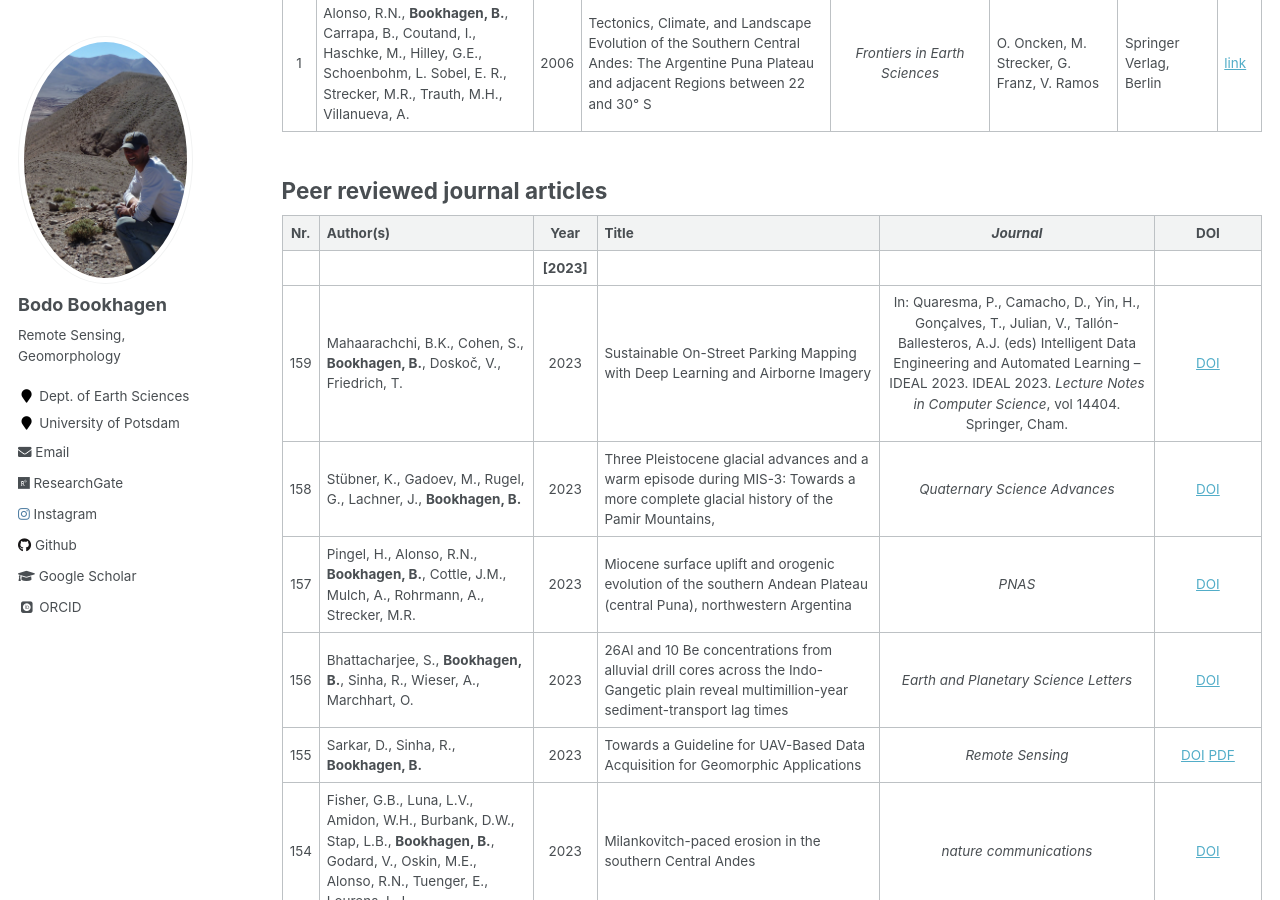
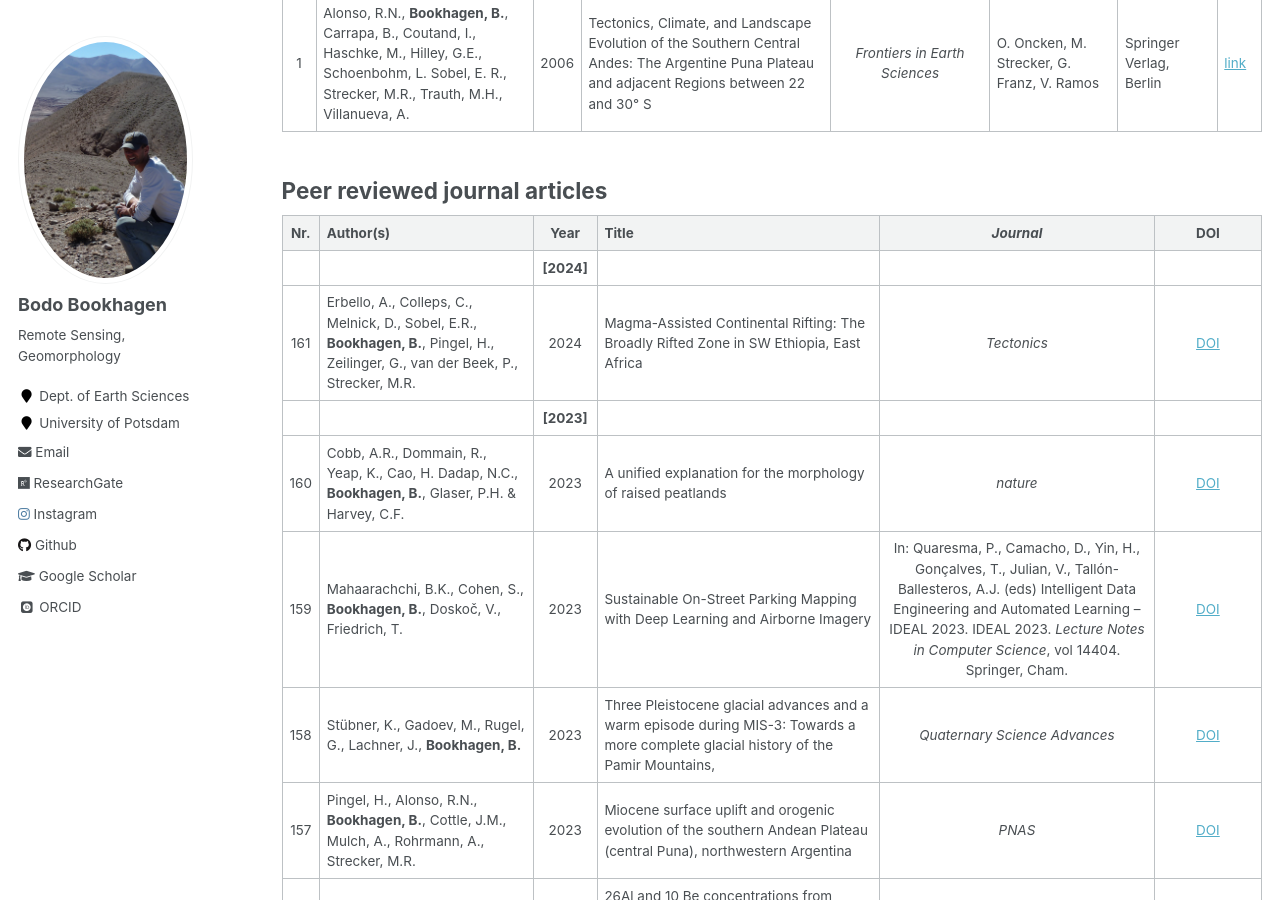
Before and after one commit to BodoBookhagen/BodoBookhagen.github.io, a Jekyll site: the page built from _pages/publications.md, in a window 1280 px wide and 900 px high, scrolled down 1201 px. Built offline with Jekyll 4.4.1, drawn with Linux system fonts in a browser that asks for light colours; some web fonts are replaced.

Commit message:
`date +"%m-%d-Y"`

```diff
--- a/_pages/publications.md
+++ b/_pages/publications.md
@@ -33,7 +33,10 @@ Nr. | Author(s) | Year | Chapter Title |  _Book Title_  | Editors  | Publisher |
 
 Nr.  | Author(s) | Year | Title | _Journal_ | DOI
 :--: | :---------------------------------------------------------------------------------------------------------------------------------------------------------------------------------------- | :-------------: | ----------------------------------------------------------------------------------------------------------------------------------------------------------------------------------------------------------------------------- | :---------------------------------------------------------------------------------------------------------: | :---------------------------------------------------------------------------------------------------------------------------------------------------------------------------------:
+| | **[2024]** | | |
+161 | Erbello, A., Colleps, C., Melnick, D., Sobel, E.R., **Bookhagen, B.**, Pingel, H., Zeilinger, G., van der Beek, P., Strecker, M.R. | 2024 | Magma-Assisted Continental Rifting: The Broadly Rifted Zone in SW Ethiopia, East Africa | _Tectonics_ | [DOI](https://doi.org/10.1029/2022TC007651)
 | | **[2023]** | | |
+160 | Cobb, A.R., Dommain, R., Yeap, K., Cao, H. Dadap, N.C., **Bookhagen, B.**, Glaser, P.H. & Harvey, C.F.  | 2023 | A unified explanation for the morphology of raised peatlands | _nature_ | [DOI](https://doi.org/10.1038/s41586-023-06807-w)
 159 | Mahaarachchi, B.K., Cohen, S., **Bookhagen, B.**, Doskoč, V., Friedrich, T. | 2023 | Sustainable On-Street Parking Mapping with Deep Learning and Airborne Imagery | In: Quaresma, P., Camacho, D., Yin, H., Gonçalves, T., Julian, V., Tallón-Ballesteros, A.J. (eds) Intelligent Data Engineering and Automated Learning – IDEAL 2023. IDEAL 2023. _Lecture Notes in Computer Science_, vol 14404. Springer, Cham. | [DOI](https://doi.org/10.1007/978-3-031-48232-8_20)
 158 | Stübner, K., Gadoev, M., Rugel, G., Lachner, J., **Bookhagen, B.** | 2023 | Three Pleistocene glacial advances and a warm episode during MIS-3: Towards a more complete glacial history of the Pamir Mountains, | _Quaternary Science Advances_ | [DOI]()
 157 | Pingel, H., Alonso, R.N., **Bookhagen, B.**, Cottle, J.M., Mulch, A., Rohrmann, A., Strecker, M.R. | 2023 | Miocene surface uplift and orogenic evolution of the southern Andean Plateau (central Puna), northwestern Argentina | _PNAS_ | [DOI](https://doi.org/10.1073/pnas.2303964120)
```
